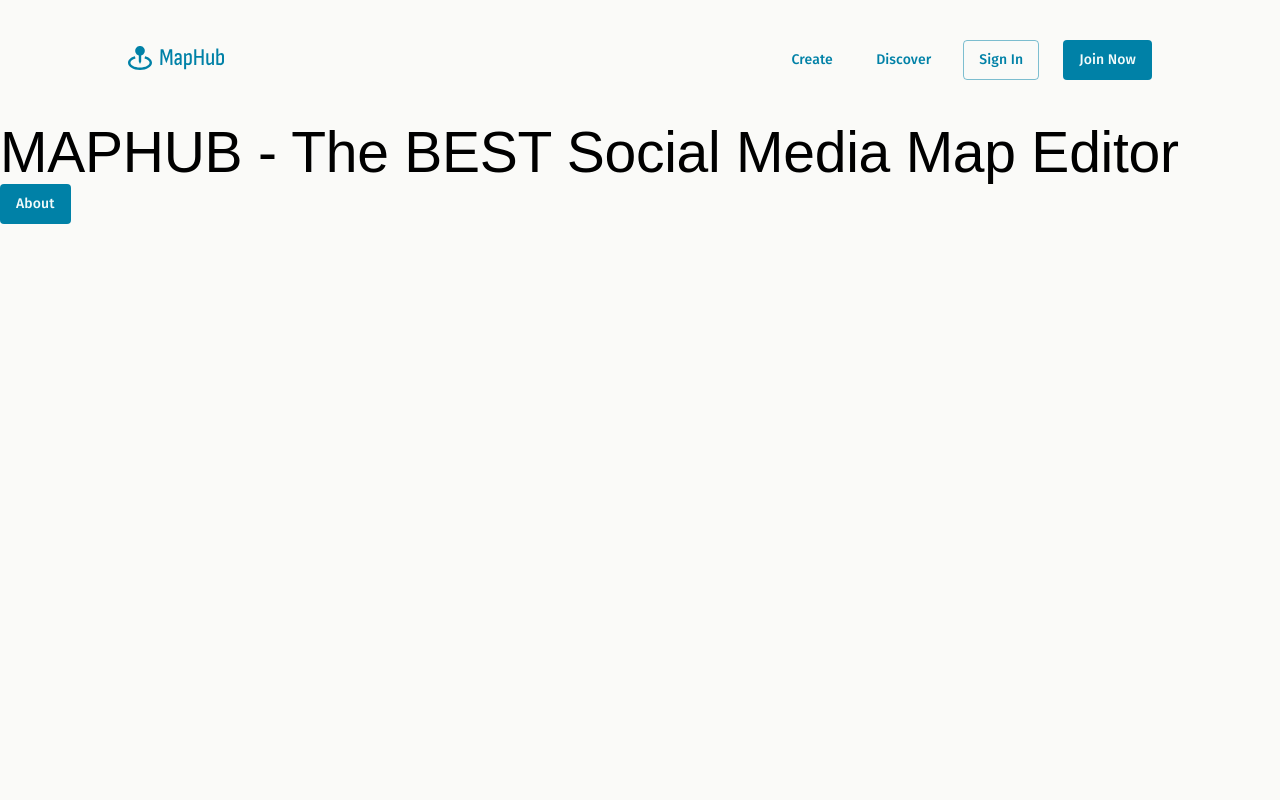
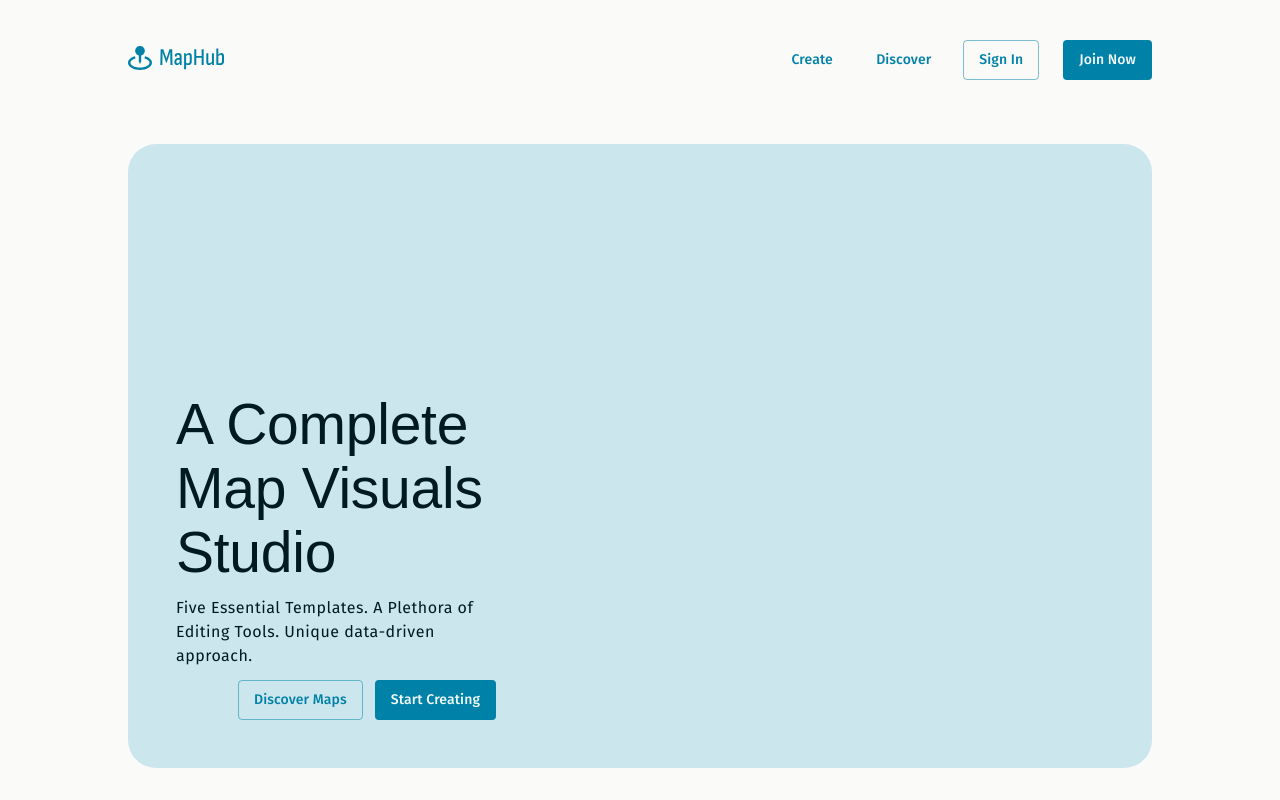
Before and after one commit to CSE416-MapHub/MapHub, a Next.js app in the folder client/: page / in a window 1280 px wide. Built offline with nearby package versions, Linux system fonts and the light colour scheme; a web font is replaced by a local one.

Commit message:
Created a Home page.

```diff
--- a/client/src/app/page.tsx
+++ b/client/src/app/page.tsx
@@ -1,19 +1,45 @@
-import React from 'react';
+import { Typography } from '@mui/material';
+
+import styles from './styles/home.module.scss';
 import Link from 'next/link';
-import Button from '../components/button';
-import Typography from '@mui/material/Typography';
+import Button from 'components/button';
 
-export default function Home() {
+function Home() {
   return (
-    <main className="flex min-h-screen flex-col items-center justify-between p-24">
-      <Typography variant="h1">
-        MAPHUB - The BEST Social Media Map Editor
-      </Typography>
-      <Link href="/about">
-        <Button variant="filled">
-            About
-          </Button>
-        </Link>
+    <main className={styles['home__main']}>
+      <div id="home-hero" className={styles['hero__box']}>
+        <div className={styles['hero__content-box']}>
+          <Typography id="hero-display" variant="display">
+            A Complete Map Visuals Studio
+          </Typography>
+        </div>
+        <div className={styles['hero__content-box']}>
+          <Typography id="hero-body" variant="body">
+            Five Essential Templates.
+            A Plethora of Editing Tools.
+            Unique data-driven approach.
+          </Typography>
+        </div>
+        <div
+          className={`
+            ${styles['hero__content-box']}
+            ${styles['hero__content-box--buttons']}`
+          }
+        >
+          <Link id="hero-discover" href="/discover">
+            <Button variant="outlined">
+              Discover Maps
+            </Button>
+          </Link>
+          <Link id="hero-create" href="/create">
+            <Button variant="filled">
+              Start Creating
+            </Button>
+          </Link>
+        </div>
+      </div>
     </main>
   );
 }
+
+export default Home;
--- /dev/null
+++ b/client/src/app/styles/home.module.scss
@@ -0,0 +1,37 @@
+@use 'colors';
+@use 'shape';
+
+.home__main {
+  width: 100%;
+  margin: 24px auto;
+}
+
+.hero__box {
+  display: flex;
+  flex-direction: column;
+  align-items: flex-start;
+  justify-content: flex-end;
+  gap: 12px;
+
+  width: 80%;
+  height: 72vh;
+  margin: 0 auto;
+  padding: 0 0 48px;
+
+  background-color: colors.$primary-container;
+  color: colors.$on-primary-container;
+
+  @include shape.extra-large;
+}
+
+.hero__content-box {
+  min-width: 320px;
+  width: 30%;
+  margin: 0 48px;
+}
+
+.hero__content-box--buttons {
+  display: flex;
+  justify-content: flex-end;
+  gap: 12px;
+}
```
